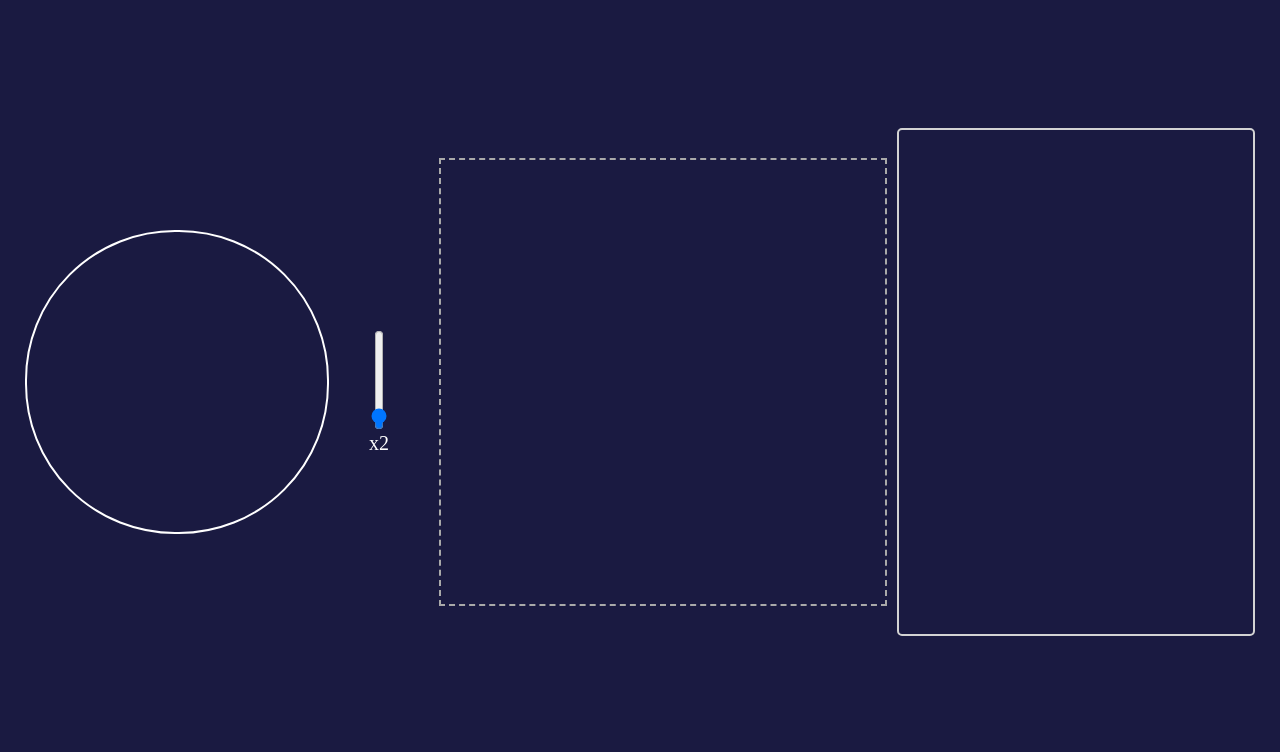
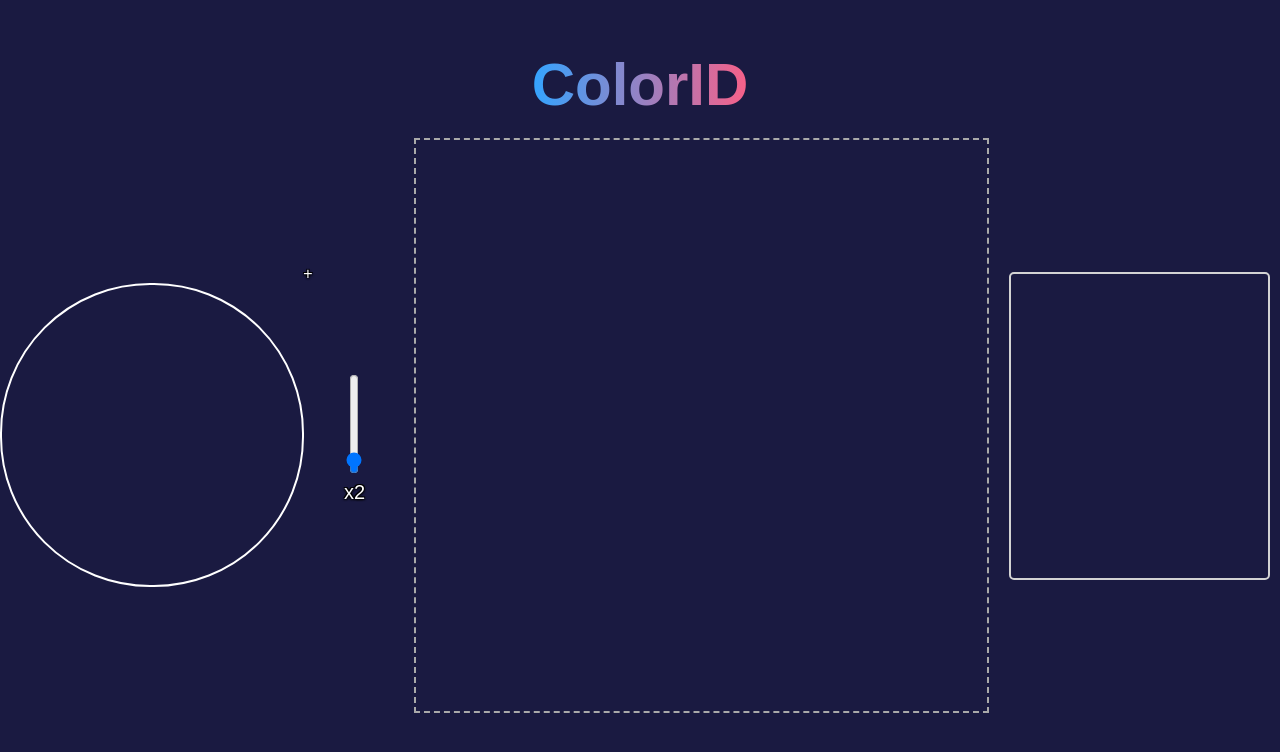
Before and after one commit to milesjorg/ColorID, a plain HTML site: page index.html in a window 1280 px wide. Drawn offline with Linux system fonts and the light colour scheme.

Commit message:
Add styling, add reticle to magnifier, add header

```diff
--- a/index.html
+++ b/index.html
@@ -4,7 +4,12 @@
     <link rel="stylesheet" href="styles.css">
 </head>
 <body>
-    <canvas id="magnifierCanvas"></canvas>
+    <h1 id="titleArt">ColorID</h1>
+    <div id="container"></div>
+    <div id="magnifierContainer">
+        <div id="reticle">+</div>
+        <canvas id="magnifierCanvas"></canvas>
+    </div>
     <div id="sliderControl">
         <input type="range" min="1" max="16" value="2" id="slider" oninput="updateSliderValue()">
         <div id="sliderValue">x2</div>
--- a/main.js
+++ b/main.js
@@ -1,7 +1,7 @@
 const imgCanvas = document.getElementById("imageCanvas");
 let imgContext = imgCanvas.getContext("2d");
 
-IMG_MAX_SIZE = window.innerHeight / 1.8;
+IMG_MAX_SIZE = window.innerHeight / 1.4;
 
 imgCanvas.width = IMG_MAX_SIZE;
 imgCanvas.height = IMG_MAX_SIZE;
@@ -13,11 +13,10 @@ const modalContainer = document.getElementById("modalContainer");
 const slider = document.getElementById("slider");
 const sliderValue = document.getElementById("sliderValue");
 
-if (imgCanvas) {
 imgCanvas.addEventListener("dragenter", (event) => {
   event.preventDefault();
+  imgCanvas.classList.remove("filled");
   imgCanvas.classList.add("active");
-    imgCanvas.classList.remove("filled");
 });
 
 imgCanvas.addEventListener("dragleave", (event) => {
@@ -35,8 +34,10 @@ if (imgCanvas) {
   createModal(val.rgb, val.hex);
 });
 
-  imgCanvas.addEventListener("mousemove", magnify);
-}
+imgCanvas.addEventListener("mousemove", (event) => {
+  magnify(event);
+  imgCanvas.style.cursor = "crosshair";
+});
 
 function handleFile(event) {
   event.preventDefault();
@@ -72,9 +73,9 @@ function handleFile(event) {
 
 function magnify(event) {
   const pos = getMousePos(event);
-  let size = imgCanvas.width / 4;
+  let size = Math.floor(imgCanvas.height / 2);
   let magnification = slider.value;
-  let radius = size / magnification;
+  let radius = Math.floor(size / magnification);
 
   magnifierCanvas.width = 2 * size;
   magnifierCanvas.height = 2 * size;
@@ -111,8 +112,7 @@ function magnify(event) {
 function createModal(rgbVal, hexVal) {
   let newModal = document.createElement("div");
 
-  newModal.innerHTML =
-    "<p>RGB: (" + rgbVal + ")     HEX: " + hexVal + "</p>";
+  newModal.innerHTML = "<p>RGB: (" + rgbVal + ")     HEX: " + hexVal + "</p>";
   newModal.id = "colorModal";
   newModal.style.backgroundColor = hexVal;
   modalContainer.prepend(newModal);
--- a/styles.css
+++ b/styles.css
@@ -8,24 +8,32 @@ body {
     display: flex;
     justify-content: center;
     align-items: center;
-}
-
-p {
-    margin: 0px;
-    color: white;
     font-family: Arial, Helvetica, sans-serif;
-    font-size: 18px;
-    line-height: 50px;
     text-shadow: -1px 1px 2px #000,
     1px 1px 2px #000,
     1px -1px 0 #000,
-    -1px -1px 0 #000;;
+    -1px -1px 0 #000;
+}
+
+p  {
+    margin: 0px;
+    color: white;
+    font-size: 18px;
+    line-height: 50px;
 }
 
 #imageCanvas {
     margin: 10px;
     border: 2px dashed darkgray;
     background-color: transparent;
+}
+
+#imageCanvas.active {
+    border: 2px dashed yellow;
+}
+
+#imageCanvas.filled {
+    border: none;
 }
 
 #magnifierCanvas {
@@ -40,10 +48,11 @@ p {
     border: 2px solid lightgrey;
     border-radius: 5px;
     width: 350px;
-    height: 500px;
+    height: 300px;
     padding: 2px;
     overflow-x: hidden;
     overflow-y:auto;
+    margin: 10px;
 }
 
 div #colorModal {
@@ -56,7 +65,7 @@ div #colorModal {
 div #sliderValue {
     position: fixed;
     margin-left: 40px;
-    margin-top: 40px;
+    margin-top: 45px;
     color: white;
     font-size: 20px;
 }
@@ -67,10 +76,37 @@ div #sliderValue {
     transform: rotate(-90deg);
 }
 
-.active {
-    border: 2px dashed yellow;
+#magnifierContainer {
+    display: flex;
+    flex-direction: row;
+    flex-wrap: wrap;
+    justify-content: center;
+    align-items: center;
 }
 
-.filled {
-    border: 20px solid black;
+#reticle {
+    width: 5;
+    height: 5;
+    color: white;
+    z-index: 99999;
+    transform: translate(156px, 0px);
 }
+
+#titleArt {
+    border-radius: 40px;
+    position: absolute;
+    top: 10px;
+    font-size: 60px;
+    background-image: linear-gradient(
+        90deg,
+        #33A4FF,
+        #F86088
+    );
+    background-clip: text;
+    -webkit-background-clip: text;
+    -moz-background-clip: text;
+    -webkit-text-fill-color: transparent;
+    -moz-text-fill-color: transparent;
+    color: transparent;
+    text-shadow: none;
+  }
```
Lines whose indentation alone changed are shown as unchanged.
